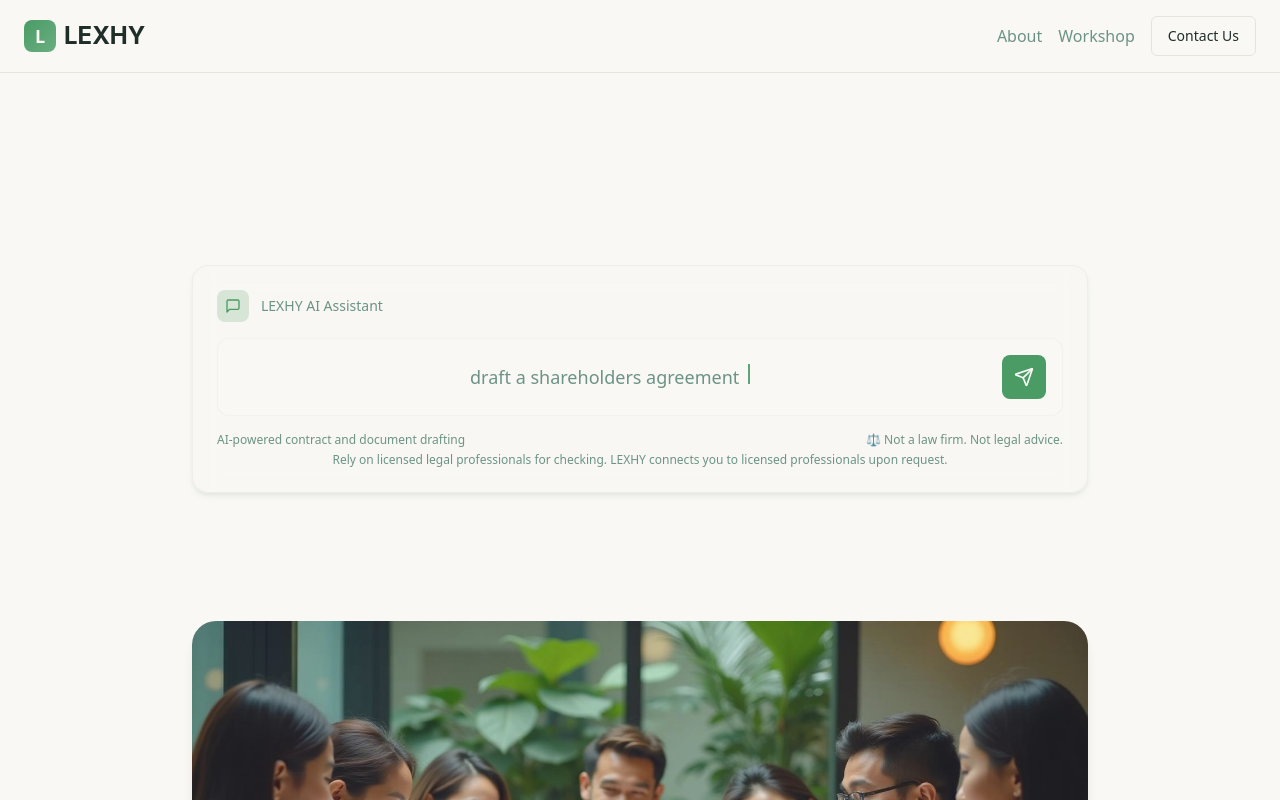
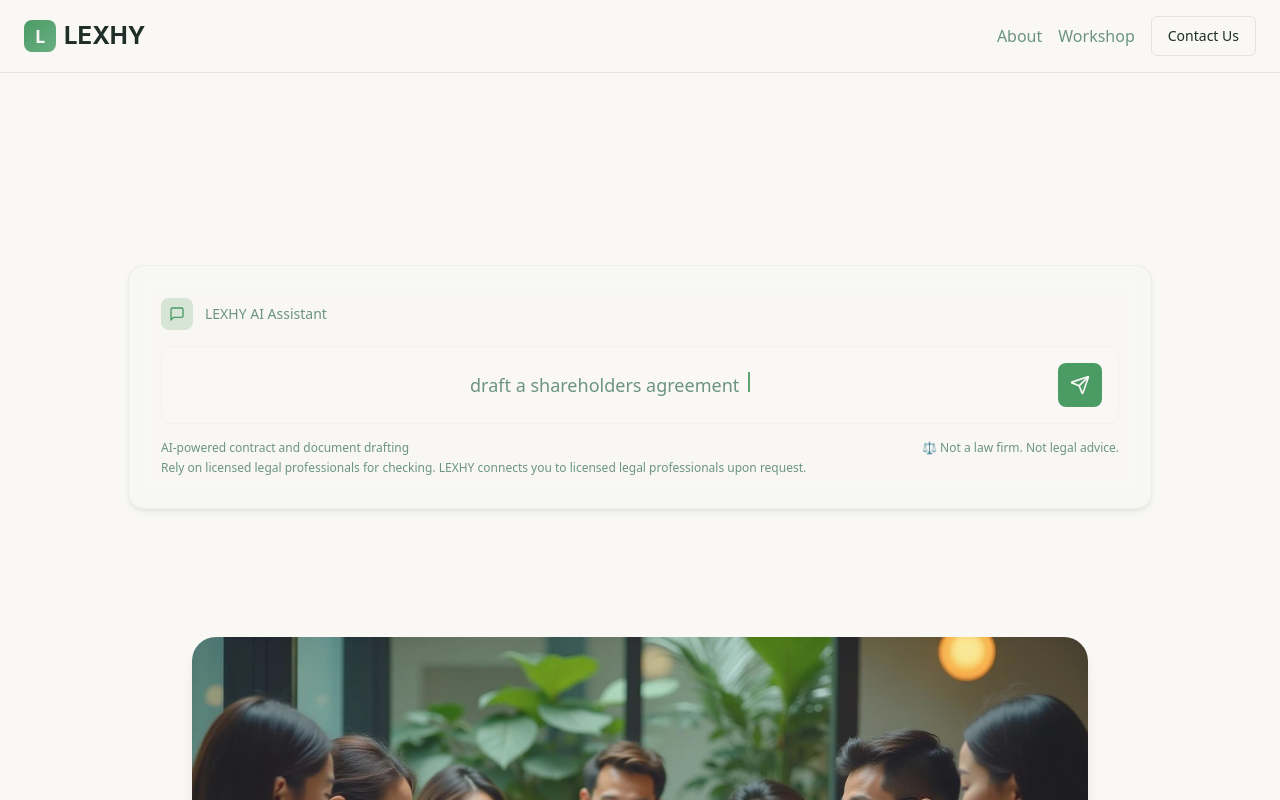
Before and after one commit to Lexhy-Cursor-1/lexhy-website-design, a React (Vite) app: page / in a window 1280 px wide. Shown: the top 800 px of the page. Built offline with nearby package versions, Linux system fonts and the light colour scheme; the HTML template or start-up script is replaced by a standard one.

Commit message:
Update chatbox text and alignment

```diff
--- a/src/components/AnimatedChatBox.tsx
+++ b/src/components/AnimatedChatBox.tsx
@@ -42,8 +42,8 @@ const AnimatedChatBox = () => {
   }, [currentTextIndex, currentIndex, isTyping]);
 
   return (
-    <div className="w-full max-w-4xl mx-auto mb-16">
-      <div className="bg-card/30 backdrop-blur-md border border-border/50 rounded-2xl p-6 shadow-card">
+    <div className="w-full max-w-5xl mx-auto mb-16">
+      <div className="bg-card/30 backdrop-blur-md border border-border/50 rounded-2xl p-8 shadow-card">
         <div className="flex items-center gap-3 mb-4">
           <div className="w-8 h-8 bg-primary/20 rounded-lg flex items-center justify-center">
             <MessageSquare className="w-4 h-4 text-primary" />
@@ -75,8 +75,8 @@ const AnimatedChatBox = () => {
             <span>AI-powered contract and document drafting</span>
             <span>⚖️ Not a law firm. Not legal advice.</span>
           </div>
-          <div className="text-center">
-            <span>Rely on licensed legal professionals for checking. LEXHY connects you to licensed professionals upon request.</span>
+          <div className="text-left">
+            <span>Rely on licensed legal professionals for checking. LEXHY connects you to licensed legal professionals upon request.</span>
           </div>
         </div>
       </div>
```
